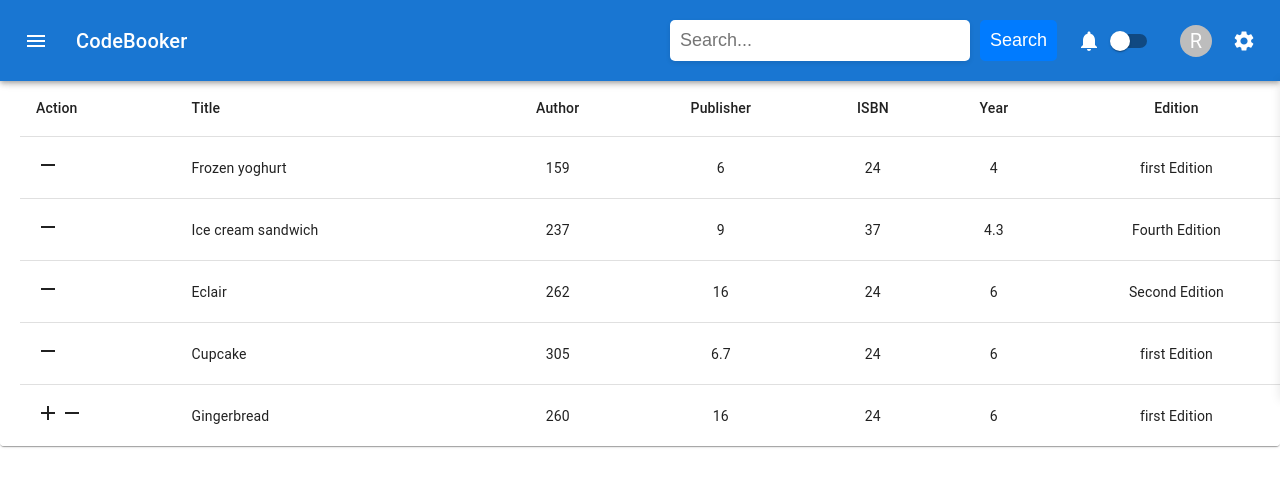
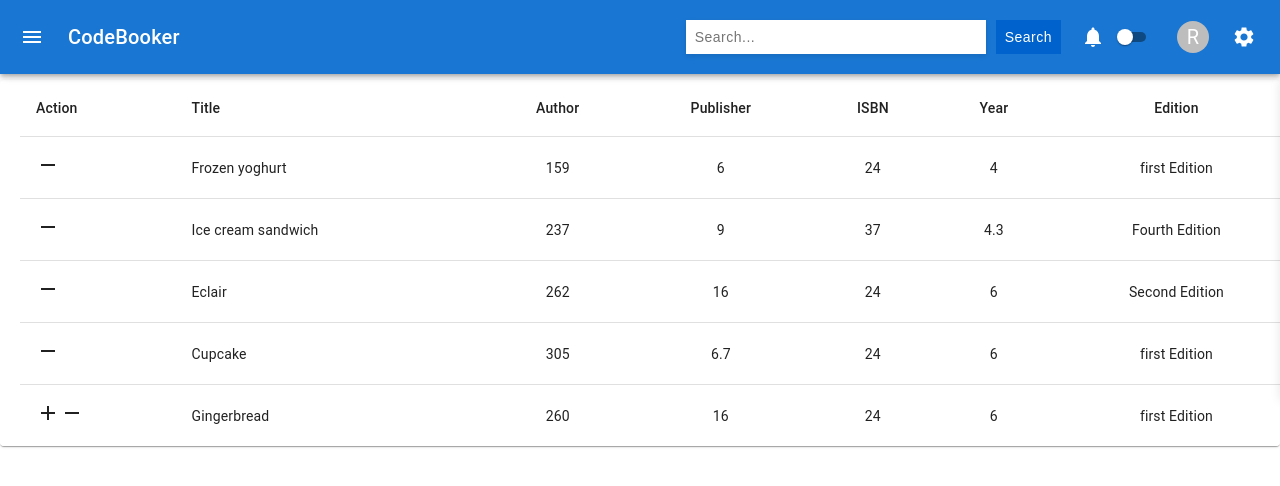
Before and after one commit to gbowne1/codebooker, a React (Create React App) app: page / in a window 1280 px wide. Shown: the top 486 px of the page. Built offline with nearby package versions, Linux system fonts and the light colour scheme.

Commit message:
made some changes in navbar

```diff
--- a/src/App.js
+++ b/src/App.js
@@ -1,70 +1,75 @@
-import * as React from 'react';
-import { styled, alpha, ThemeProvider, createTheme } from '@mui/material/styles';
-import AppBar from '@mui/material/AppBar';
-import Box from '@mui/material/Box';
-import Toolbar from '@mui/material/Toolbar';
-import Typography from '@mui/material/Typography';
-import Button from '@mui/material/Button';
-import IconButton from '@mui/material/IconButton';
-import MenuIcon from '@mui/icons-material/Menu';
-import AccountCircle from '@mui/icons-material/AccountCircle';
-import Switch from '@mui/material/Switch';
-import FormControlLabel from '@mui/material/FormControlLabel';
-import FormGroup from '@mui/material/FormGroup';
-import MenuItem from '@mui/material/MenuItem';
-import Menu from '@mui/material/Menu';
-import MailIcon from '@mui/icons-material/Mail';
-import NotificationsIcon from '@mui/icons-material/Notifications';
-import MoreIcon from '@mui/icons-material/MoreVert';
-import Container from '@mui/material/Container';
-import SettingsIcon from '@mui/icons-material/Settings';
-import Avatar from '@mui/material/Avatar';
-import AdbIcon from '@mui/icons-material/Adb';
-import InputBase from '@mui/material/InputBase';
-import SearchIcon from '@mui/icons-material/Search';
-import CssBaseline from '@mui/material/CssBaseline';
-import Divider from '@mui/material/Divider';
-import List from '@mui/material/List';
-import ListItem from '@mui/material/ListItem';
-import ListItemButton from '@mui/material/ListItemButton';
-import ListItemText from '@mui/material/ListItemText';
-import Paper from '@mui/material/Paper';
-import Fab from '@mui/material/Fab';
-import ListItemAvatar from '@mui/material/ListItemAvatar';
-import ListSubheader from '@mui/material/ListSubheader';
-import useScrollTrigger from '@mui/material/useScrollTrigger';
-import Rating from '@mui/material/Rating';
-import Slide from '@mui/material/Slide';
-import Library from './components/Library/Library';
-import logo from './logo.svg';
-import './App.css';
-import SideNav from './components/SideNav/SideNav';
-import BookSearch from './components/BookSearch/BookSearch';
-import Setting from './components/SettingIcon/Setting';
-import Dropdown from './components/Dropdown/Dropdown';
+import * as React from "react";
+import {
+  styled,
+  alpha,
+  ThemeProvider,
+  createTheme,
+} from "@mui/material/styles";
+import AppBar from "@mui/material/AppBar";
+import Box from "@mui/material/Box";
+import Toolbar from "@mui/material/Toolbar";
+import Typography from "@mui/material/Typography";
+import Button from "@mui/material/Button";
+import IconButton from "@mui/material/IconButton";
+import MenuIcon from "@mui/icons-material/Menu";
+import AccountCircle from "@mui/icons-material/AccountCircle";
+import Switch from "@mui/material/Switch";
+import FormControlLabel from "@mui/material/FormControlLabel";
+import FormGroup from "@mui/material/FormGroup";
+import MenuItem from "@mui/material/MenuItem";
+import Menu from "@mui/material/Menu";
+import MailIcon from "@mui/icons-material/Mail";
+import NotificationsIcon from "@mui/icons-material/Notifications";
+import MoreIcon from "@mui/icons-material/MoreVert";
+import Container from "@mui/material/Container";
+import SettingsIcon from "@mui/icons-material/Settings";
+import Avatar from "@mui/material/Avatar";
+import AdbIcon from "@mui/icons-material/Adb";
+import InputBase from "@mui/material/InputBase";
+import SearchIcon from "@mui/icons-material/Search";
+import CssBaseline from "@mui/material/CssBaseline";
+import Divider from "@mui/material/Divider";
+import List from "@mui/material/List";
+import ListItem from "@mui/material/ListItem";
+import ListItemButton from "@mui/material/ListItemButton";
+import ListItemText from "@mui/material/ListItemText";
+import Paper from "@mui/material/Paper";
+import Fab from "@mui/material/Fab";
+import ListItemAvatar from "@mui/material/ListItemAvatar";
+import ListSubheader from "@mui/material/ListSubheader";
+import useScrollTrigger from "@mui/material/useScrollTrigger";
+import Rating from "@mui/material/Rating";
+import Slide from "@mui/material/Slide";
+import Library from "./components/Library/Library";
+import logo from "./logo.svg";
+import "./App.css";
+import SideNav from "./components/SideNav/SideNav";
+import BookSearch from "./components/BookSearch/BookSearch";
+import Setting from "./components/SettingIcon/Setting";
+import Dropdown from "./components/Dropdown/Dropdown";
 
-const label = { inputProps: { 'aria-label': 'Color switch demo' } };
+const label = { inputProps: { "aria-label": "Color switch demo" } };
 
 const lightTheme = createTheme({
   palette: {
-    mode: 'light',
+    mode: "light",
     primary: {
-      main: '#1976d2',
+      main: "#1976d2",
     },
     secondary: {
-      main: '#f50057',
+      main: "#f50057",
     },
   },
 });
 
 const darkTheme = createTheme({
   palette: {
-    mode: 'dark',
+    mode: "dark",
     primary: {
-      main: '#90caf9',
+      main: "#90caf9",
     },
     secondary: {
-      main: '#f48fb1',
+      main: "#f48fb1",
     },
   },
 });
@@ -84,26 +89,33 @@ export default function App() {
           <AppBar position="fixed">
             <Toolbar>
               <SideNav />
-              <Typography variant="h6" component="div" sx={{ flexGrow: 1 }}>
+              <Typography
+                variant="h6"
+                component="div"
+                sx={{ flexGrow: 1, letterSpacing: "0.009em" }}
+              >
                 CodeBooker
               </Typography>
 
               <BookSearch />
-              <NotificationsIcon />
+              <NotificationsIcon size="small" />
               <Switch
+                sx={{ marginLeft: "0.5rem" }}
+                size="small"
                 {...label}
-                inputProps={{ 'aria-label': 'controlled' }}
+                inputProps={{ "aria-label": "controlled" }}
                 checked={isDarkMode}
                 onChange={handleToggleDarkMode}
               />
               {/* <Avatar alt="Remy Sharp" src="/static/images/avatar/1.jpg" /> */}
               <Dropdown />
               {/* <SettingsIcon style={{marginLeft:20}} /> */}
-              <Setting/>
+              <Setting />
             </Toolbar>
           </AppBar>
-		  </Box>
-		  <Library/>
-		  </div>
-		  </ThemeProvider>
-  );}
+        </Box>
+        <Library />
+      </div>
+    </ThemeProvider>
+  );
+}
--- a/src/components/BookSearch/BookSearch.css
+++ b/src/components/BookSearch/BookSearch.css
@@ -7,22 +7,25 @@
 
 .search-input {
   width: 300px;
-    padding: 10px;
-    font-size: 18px;
+  padding: 0.563rem;
+  font-size: 0.875rem;
   border: none;
-    border-radius: 5px;
   box-shadow: 0 2px 5px rgba(0, 0, 0, 0.1);
   margin-right: 10px;
+  letter-spacing: 0.5px;
+}
+.search-input:focus {
+  outline: none;
 }
 
 .search-button {
-    background-color: #007bff;
+  background-color: #0062cc;
   color: #fff;
   border: none;
-    border-radius: 5px;
-    padding: 10px;
-    font-size: 18px;
+  padding: 0.563rem;
+  font-size: 0.875rem;
   cursor: pointer;
+  letter-spacing: 0.5px;
 }
 
 .search-button:hover {
--- a/src/components/Dropdown/Dropdown.js
+++ b/src/components/Dropdown/Dropdown.js
@@ -1,17 +1,17 @@
-import * as React from 'react';
-import Box from '@mui/material/Box';
-import Avatar from '@mui/material/Avatar';
-import Menu from '@mui/material/Menu';
-import MenuItem from '@mui/material/MenuItem';
-import ListItemIcon from '@mui/material/ListItemIcon';
-import Divider from '@mui/material/Divider';
-import IconButton from '@mui/material/IconButton';
-import Tooltip from '@mui/material/Tooltip';
-import Settings from '@mui/icons-material/Settings';
-import Logout from '@mui/icons-material/Logout';
-import LoginIcon from '@mui/icons-material/Login';
-import HelpIcon from '@mui/icons-material/Help';
-import MessageIcon from '@mui/icons-material/Message';
+import * as React from "react";
+import Box from "@mui/material/Box";
+import Avatar from "@mui/material/Avatar";
+import Menu from "@mui/material/Menu";
+import MenuItem from "@mui/material/MenuItem";
+import ListItemIcon from "@mui/material/ListItemIcon";
+import Divider from "@mui/material/Divider";
+import IconButton from "@mui/material/IconButton";
+import Tooltip from "@mui/material/Tooltip";
+import Settings from "@mui/icons-material/Settings";
+import Logout from "@mui/icons-material/Logout";
+import LoginIcon from "@mui/icons-material/Login";
+import HelpIcon from "@mui/icons-material/Help";
+import MessageIcon from "@mui/icons-material/Message";
 
 export default function Dropdown() {
   const [anchorEl, setAnchorEl] = React.useState(null);
@@ -26,19 +26,17 @@ export default function Dropdown() {
 
   const handleAccount = () => {
     logIn ? setLogIn(false) : setLogIn(true);
-  }
+  };
   return (
     <React.Fragment>
-      <Box sx={{ display: 'flex', alignItems: 'center', textAlign: 'center' }}>
-
+      <Box sx={{ display: "flex", alignItems: "center", textAlign: "center" }}>
         <Tooltip title="Account settings">
           <IconButton
             onClick={handleClick}
-            size="small"
             sx={{ ml: 2 }}
-            aria-controls={open ? 'account-menu' : undefined}
+            aria-controls={open ? "account-menu" : undefined}
             aria-haspopup="true"
-            aria-expanded={open ? 'true' : undefined}
+            aria-expanded={open ? "true" : undefined}
           >
             <Avatar sx={{ width: 32, height: 32 }}>R</Avatar>
           </IconButton>
@@ -53,37 +51,39 @@ export default function Dropdown() {
         PaperProps={{
           elevation: 0,
           sx: {
-            overflow: 'visible',
-            filter: 'drop-shadow(0px 2px 8px rgba(0,0,0,0.32))',
+            overflow: "visible",
+            filter: "drop-shadow(0px 2px 8px rgba(0,0,0,0.32))",
             mt: 1.5,
-            '& .MuiAvatar-root': {
+            "& .MuiAvatar-root": {
               width: 32,
               height: 32,
               ml: -0.5,
               mr: 1,
             },
-            '&:before': {
+            "&:before": {
               content: '""',
-              display: 'block',
-              position: 'absolute',
+              display: "block",
+              position: "absolute",
               top: 0,
               right: 14,
               width: 10,
               height: 10,
-              bgcolor: 'background.paper',
-              transform: 'translateY(-50%) rotate(45deg)',
+              bgcolor: "background.paper",
+              transform: "translateY(-50%) rotate(45deg)",
               zIndex: 0,
             },
           },
         }}
-        transformOrigin={{ horizontal: 'right', vertical: 'top' }}
-        anchorOrigin={{ horizontal: 'right', vertical: 'bottom' }}
+        transformOrigin={{ horizontal: "right", vertical: "top" }}
+        anchorOrigin={{ horizontal: "right", vertical: "bottom" }}
       >
         <MenuItem>
-          <HelpIcon fontSize='large'/>&nbsp; Help
+          <HelpIcon fontSize="large" />
+          &nbsp; Help
         </MenuItem>
         <MenuItem>
-          <MessageIcon fontSize='large'/>&nbsp; Feedback
+          <MessageIcon fontSize="large" />
+          &nbsp; Feedback
         </MenuItem>
         <Divider />
         <MenuItem>
@@ -92,18 +92,21 @@ export default function Dropdown() {
           </ListItemIcon>
           Settings
         </MenuItem>
-        {logIn ? <MenuItem onClick={handleAccount}>
+        {logIn ? (
+          <MenuItem onClick={handleAccount}>
             <ListItemIcon>
               <Logout fontSize="small" />
             </ListItemIcon>
             Logout
-        </MenuItem> :
+          </MenuItem>
+        ) : (
           <MenuItem onClick={handleAccount}>
             <ListItemIcon>
               <LoginIcon fontSize="small" />
             </ListItemIcon>
             LogIn
-        </MenuItem>}
+          </MenuItem>
+        )}
       </Menu>
     </React.Fragment>
   );
--- a/src/components/SideNav/SideNav.jsx
+++ b/src/components/SideNav/SideNav.jsx
@@ -42,7 +42,7 @@ export default function SideNav() {
   return (
     <Fragment>
       <IconButton
-        size="large"
+        size="lg"
         edge="start"
         color="inherit"
         aria-label="menu"
@@ -51,7 +51,7 @@ export default function SideNav() {
           setIsDrawerOpen(true);
         }}
       >
-        <MenuIcon />
+        <MenuIcon  />
       </IconButton>
       <Drawer
         anchor="left"
```
Lines whose indentation alone changed are shown as unchanged.
